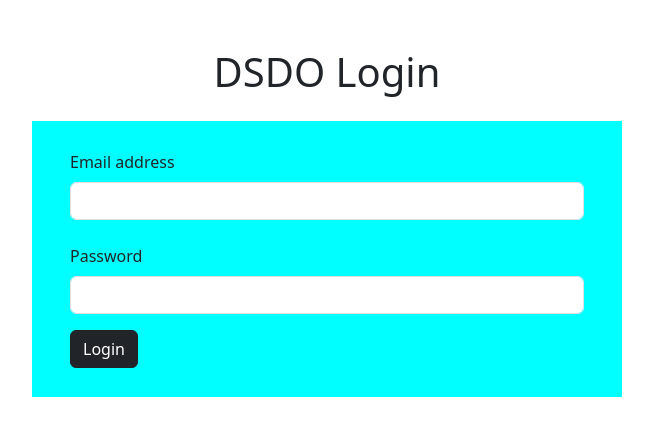
After one commit to vedant-beep/PHP-Project, a PHP site: page /dsdo-index.php in a window 1280 px wide. The commit adds this page. Shown: the top 436 px of the page, without its empty margins (313-966 px from the left). Run offline with PHP 8.4, Linux system fonts and the light colour scheme.

Commit message:
dado login and admin database update

```diff
--- /dev/null
+++ b/dsdo-index.php
@@ -0,0 +1,32 @@
+<!doctype html>
+<html lang="en">
+  <head>
+    <meta charset="utf-8">
+    <meta name="viewport" content="width=device-width, initial-scale=1">
+    <title>DSDO-login</title>
+    <link href="https://cdn.jsdelivr.net/npm/bootstrap@5.3.0-alpha1/dist/css/bootstrap.min.css" rel="stylesheet" integrity="sha384-GLhlTQ8iRABdZLl6O3oVMWSktQOp6b7In1Zl3/Jr59b6EGGoI1aFkw7cmDA6j6gD" crossorigin="anonymous">
+    <link rel="stylesheet" href="./style.css">
+  </head>
+  <body>
+    <h1 class="text-center mt-5">DSDO Login</h1>
+    <div class="signupForm">
+        <form action="dsdo-login.php" method="POST" class="inputForm needs-validation">
+
+            <div class="mb-3">
+                <label for="exampleInputEmail1" class="form-label">Email address</label>
+                <input type="text" class="form-control" id="exampleInputEmail1" aria-describedby="emailHelp" name="email">
+            </div>
+
+            <div class="mt-4">
+                <label for="exampleInputPassword1" class="form-label">Password</label>
+                <input type="password" class="form-control" id="exampleInputPassword1" name="password">
+            </div>
+
+
+            <button type="submit" class="btn btn-dark mt-3" name="dsdoLogin">Login</button>
+        </form>
+    </div>
+
+    <script src="https://cdn.jsdelivr.net/npm/bootstrap@5.3.0-alpha1/dist/js/bootstrap.bundle.min.js" integrity="sha384-w76AqPfDkMBDXo30jS1Sgez6pr3x5MlQ1ZAGC+nuZB+EYdgRZgiwxhTBTkF7CXvN" crossorigin="anonymous"></script>
+  </body>
+</html>
```
Also changed, not shown: admin-catagoryAdd.php (+1 -12 lines), admin-login.php (+1 -12 lines), dsdo-login.php (added, +30 -0 lines).
